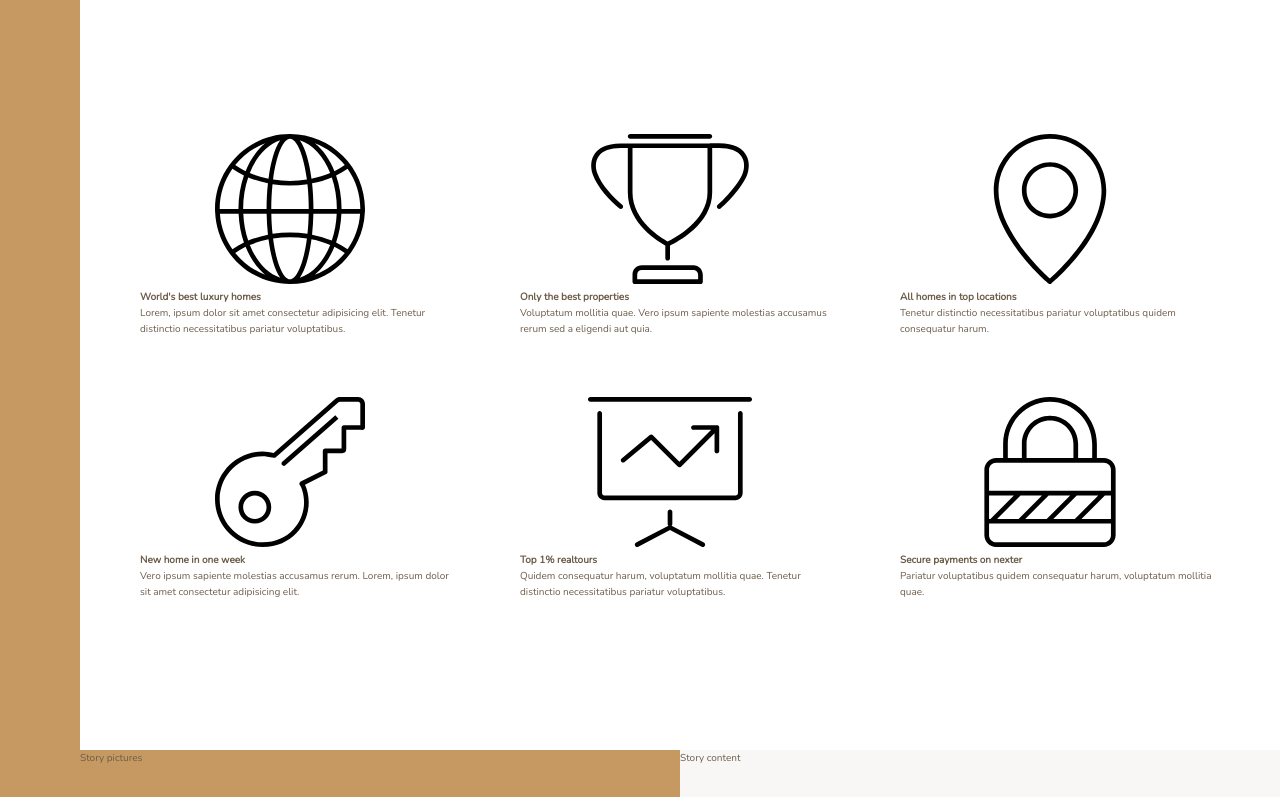
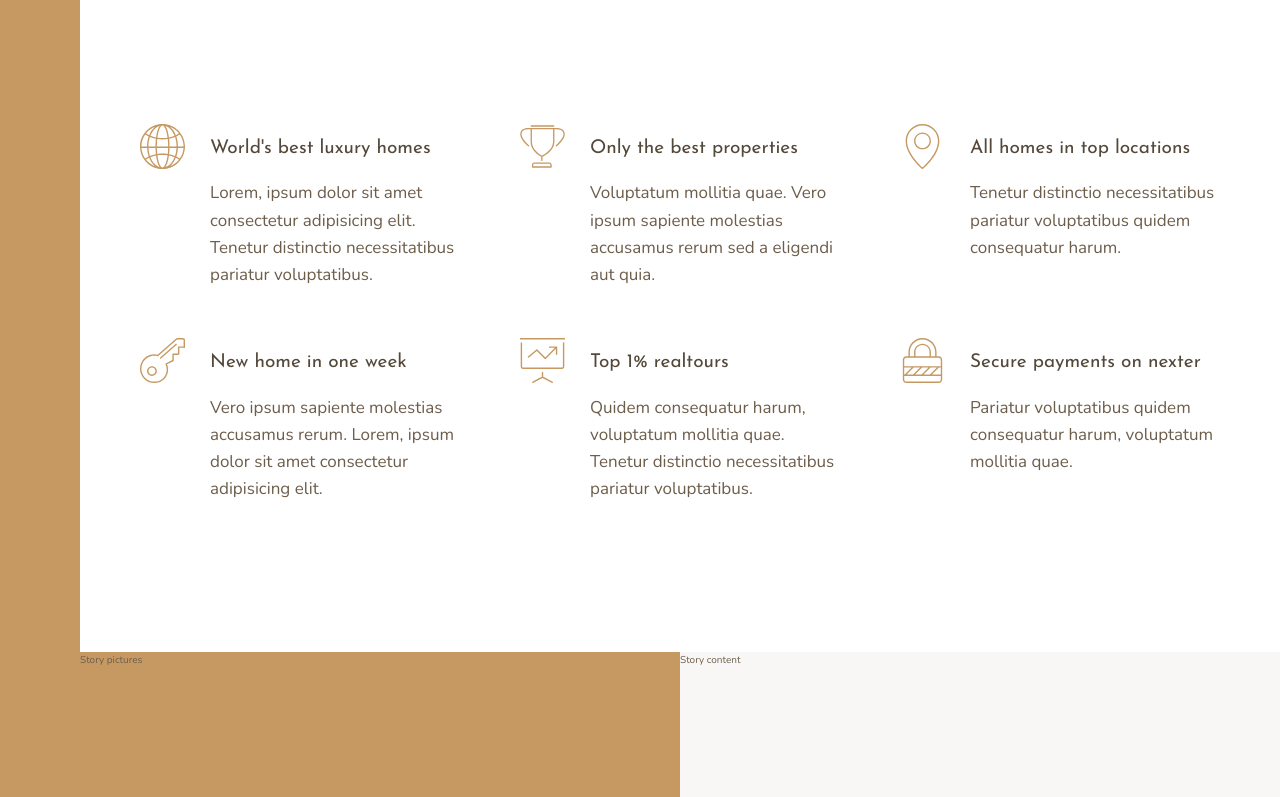
Before and after one commit to AngelCruzL/nexter, a website: page index.html in a window 1280 px wide. Shown: the part 656-1453 px from the top of the page. Drawn offline with nearby package versions, Linux system fonts and the light colour scheme.

Commit message:
Adding styles to features

```diff
--- a/index.html
+++ b/index.html
@@ -23,7 +23,7 @@
         <svg class="feature__icon">
           <use xlink:href="img/sprite.svg#icon-global"></use>
         </svg>
-        <h4 class="heading-4">World's best luxury homes</h4>
+        <h4 class="heading-4 heading-4--dark">World's best luxury homes</h4>
         <p class="feature__text">
           Lorem, ipsum dolor sit amet consectetur adipisicing elit. Tenetur
           distinctio necessitatibus pariatur voluptatibus.
@@ -33,7 +33,7 @@
         <svg class="feature__icon">
           <use xlink:href="img/sprite.svg#icon-trophy"></use>
         </svg>
-        <h4 class="heading-4">Only the best properties</h4>
+        <h4 class="heading-4 heading-4--dark">Only the best properties</h4>
         <p class="feature__text">
           Voluptatum mollitia quae. Vero ipsum sapiente molestias accusamus
           rerum sed a eligendi aut quia.
@@ -43,7 +43,7 @@
         <svg class="feature__icon">
           <use xlink:href="img/sprite.svg#icon-map-pin"></use>
         </svg>
-        <h4 class="heading-4">All homes in top locations</h4>
+        <h4 class="heading-4 heading-4--dark">All homes in top locations</h4>
         <p class="feature__text">
           Tenetur distinctio necessitatibus pariatur voluptatibus quidem
           consequatur harum.
@@ -53,7 +53,7 @@
         <svg class="feature__icon">
           <use xlink:href="img/sprite.svg#icon-key"></use>
         </svg>
-        <h4 class="heading-4">New home in one week</h4>
+        <h4 class="heading-4 heading-4--dark">New home in one week</h4>
         <p class="feature__text">
           Vero ipsum sapiente molestias accusamus rerum. Lorem, ipsum dolor sit
           amet consectetur adipisicing elit.
@@ -63,7 +63,7 @@
         <svg class="feature__icon">
           <use xlink:href="img/sprite.svg#icon-presentation"></use>
         </svg>
-        <h4 class="heading-4">Top 1% realtours</h4>
+        <h4 class="heading-4 heading-4--dark">Top 1% realtours</h4>
         <p class="feature__text">
           Quidem consequatur harum, voluptatum mollitia quae. Tenetur distinctio
           necessitatibus pariatur voluptatibus.
@@ -73,7 +73,7 @@
         <svg class="feature__icon">
           <use xlink:href="img/sprite.svg#icon-lock"></use>
         </svg>
-        <h4 class="heading-4">Secure payments on nexter</h4>
+        <h4 class="heading-4 heading-4--dark">Secure payments on nexter</h4>
         <p class="feature__text">
           Pariatur voluptatibus quidem consequatur harum, voluptatum mollitia
           quae.
--- a/sass/_features.scss
+++ b/sass/_features.scss
@@ -2,9 +2,27 @@
   grid-column: center-start/center-end;
 
   margin: 15rem 0;
-  grid-gap: 6rem;
 
   display: grid;
   grid-template-columns: repeat(3, 1fr);
-  grid-template-rows: auto auto;
+  grid-gap: 6rem;
+  align-items: start;
 }
+
+.feature {
+  display: grid;
+  grid-template-columns: min-content 1fr;
+  grid-gap: 1.5rem 2.5rem;
+
+  &__icon {
+    fill: $color-primary;
+    width: 4.5rem;
+    height: 4.5rem;
+    grid-row: 1 / span 2;
+    transform: translateY(-1rem);
+  }
+
+  &__text {
+    font-size: 1.7rem;
+  }
+}
--- a/sass/_typography.scss
+++ b/sass/_typography.scss
@@ -0,0 +1,29 @@
+%heading {
+  font-family: $font-display;
+  font-weight: 400;
+}
+
+.heading-1 {
+  @extend %heading;
+}
+
+.heading-2 {
+  @extend %heading;
+}
+
+.heading-3 {
+  @extend %heading;
+}
+
+.heading-4 {
+  @extend %heading;
+  font-size: 1.9rem;
+
+  &--light {
+    color: $color-grey-light-1;
+  }
+
+  &--dark {
+    color: $color-grey-dark-1;
+  }
+}
```
Also changed, not shown: css/style.css.
